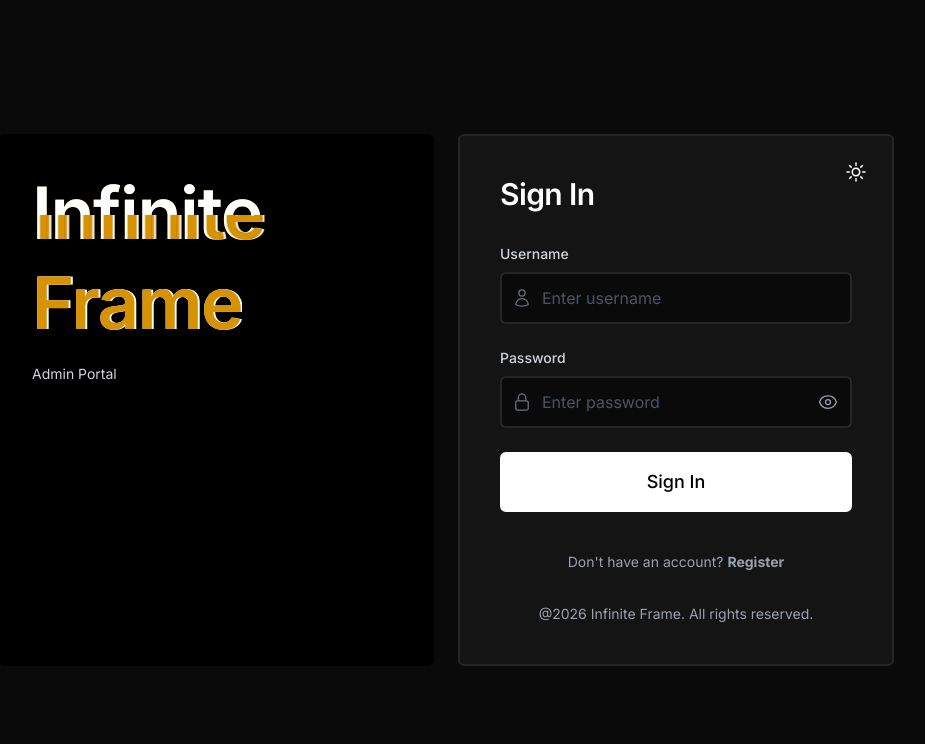
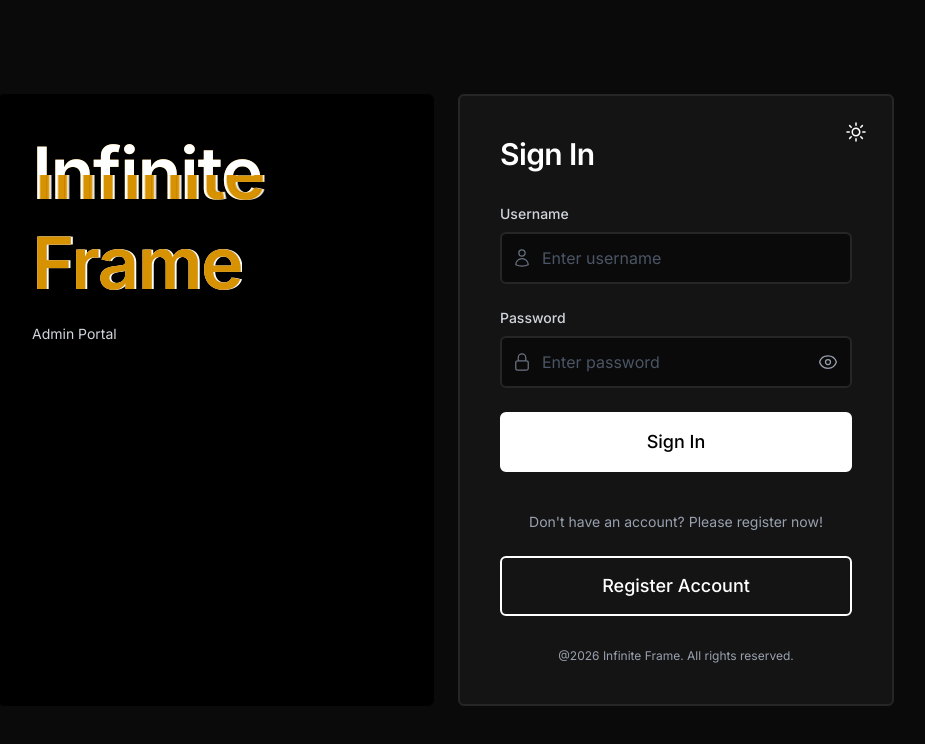
Before and after one commit to myathtookhine/infinite-frame, a React (Vite) app in the folder admin/: page /login in a window 1280 px wide. Shown: the top 744 px of the page, without its empty margins (194-1119 px from the left). Built offline with nearby package versions, Linux system fonts and the light colour scheme; no server answers.

Commit message:
fix(auth): ui and layout

```diff
--- a/admin/src/pages/Login.jsx
+++ b/admin/src/pages/Login.jsx
@@ -109,7 +109,7 @@ const Login = () => {
             )}
           </button>
 
-          <div className="w-full">
+          <div className="w-full animate-in fade-in slide-in-from-left-8 duration-700">
             <h2 className={`font-sans text-3xl mb-8 text-left ${headingColor}`}>
               Sign In
             </h2>
@@ -152,16 +152,21 @@ const Login = () => {
 
               <div className="text-center mt-4">
                 <p className={`font-sans text-sm ${footerColor}`}>
-                  Don't have an account?{' '}
-                  <button
-                    type="button"
-                    onClick={() => navigate('/register')}
-                    className="font-bold hover:underline cursor-pointer"
-                  >
-                    Register
-                  </button>
+                  Don't have an account? Please register now!
                 </p>
               </div>
+              {/* Register Button - Full Width Outline */}
+              <Button
+                type="button"
+                variant="secondary"
+                size="lg"
+                block
+                onClick={() => navigate('/register')}
+              >
+                Register Account
+              </Button>
+
+
 
               {/* Default Credentials Hint */}
               {/* <div
@@ -173,7 +178,7 @@ const Login = () => {
 
             {/* Footer */}
             <div className="text-center mt-8">
-              <p className={`font-sans text-sm ${footerColor}`}>
+              <p className={`font-sans text-xs ${footerColor}`}>
                 @2026 Infinite Frame. All rights reserved.
               </p>
             </div>
--- a/admin/src/pages/Register.jsx
+++ b/admin/src/pages/Register.jsx
@@ -139,7 +139,7 @@ const Register = () => {
 
         <div className={`border-2 ${panelBorder} ${panelBg} p-5 sm:p-8 md:p-10 rounded-md transition-shadow hover:shadow-xl`}>
           {step === 1 && (
-            <div className="animate-in fade-in slide-in-from-bottom-4 duration-500">
+            <div className="animate-in fade-in slide-in-from-right-8 duration-700">
               <h2 className={`font-sans text-2xl sm:text-3xl mb-2 text-left ${headingColor}`}>Create Account</h2>
               <p className={`${footerColor} text-sm mb-8`}>Step 1: Your essential details</p>
 
```
